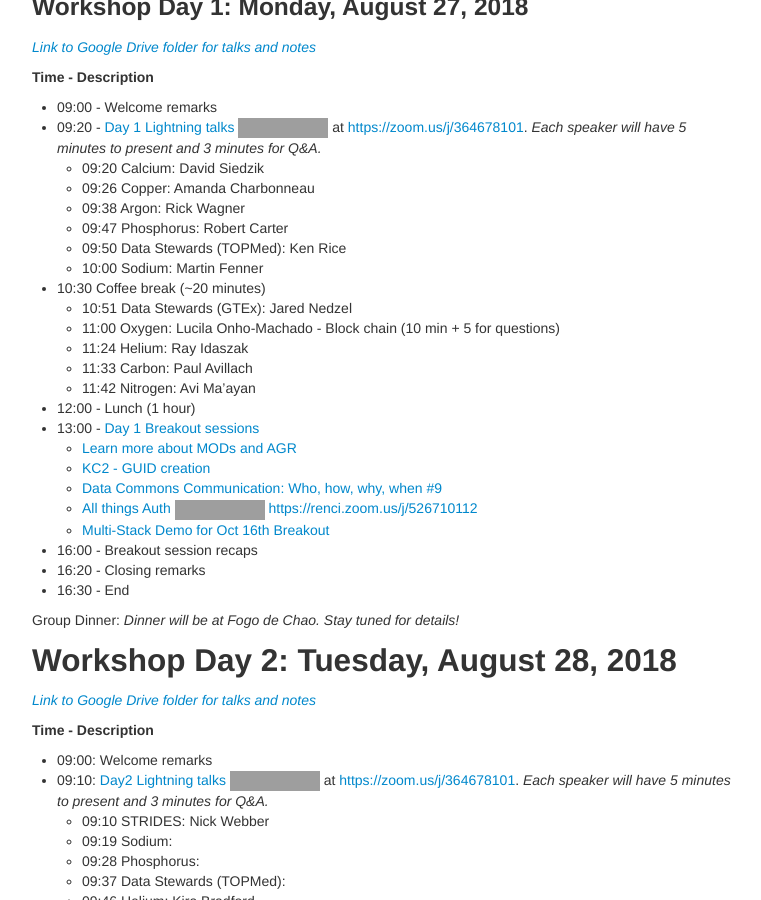
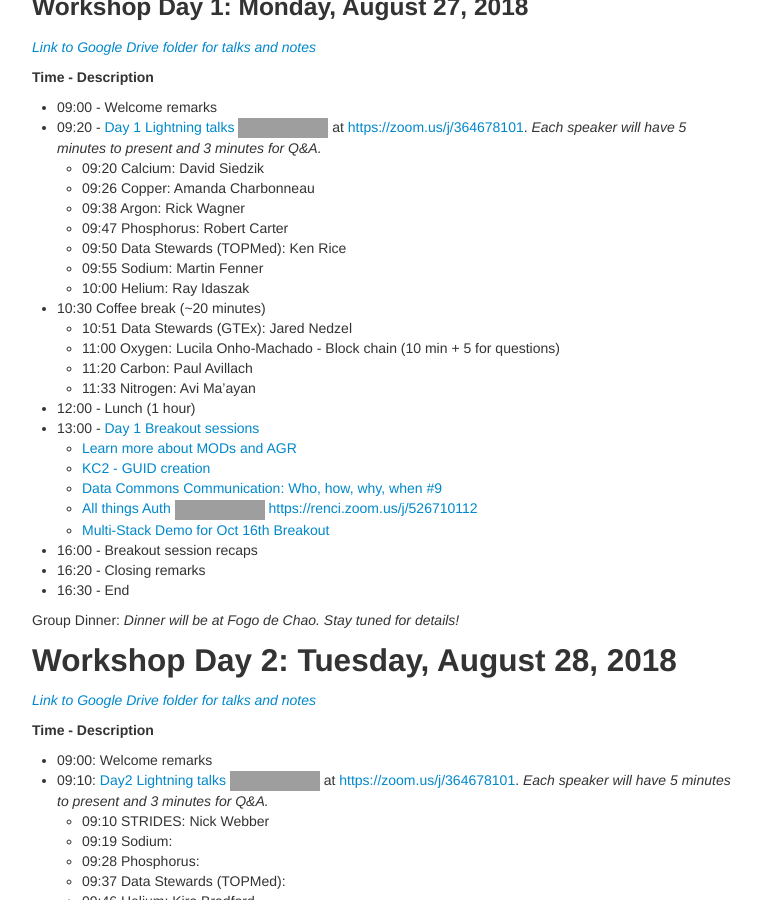
Before and after one commit to dcppc/2018-august-workshop, a Jekyll site: the page built from docs/agenda.md, in a window 1280 px wide and 900 px high, scrolled down 315 px, cut to the strip 0-900 px from the top of the window. Shown: the whole strip, without its empty margins (258-1019 px from the left). Built offline with Jekyll 4.4.1, drawn with Linux system fonts in a browser that asks for light colours; grey boxes are pictures that could not be loaded.

Commit message:
helium talk

```diff
--- a/docs/agenda.md
+++ b/docs/agenda.md
@@ -22,13 +22,13 @@ The workshop will take place on the 19th floor of the Equitable building. The li
 	- 09:38 Argon: Rick Wagner
 	- 09:47 Phosphorus: Robert Carter
 	- 09:50 Data Stewards (TOPMed): Ken Rice
-	- 10:00 Sodium: Martin Fenner
+	- 09:55 Sodium: Martin Fenner
+	- 10:00 Helium: Ray Idaszak
 - 10:30 Coffee break (~20 minutes)
 	- 10:51 Data Stewards (GTEx): Jared Nedzel
     - 11:00 Oxygen: Lucila Onho-Machado - Block chain (10 min + 5 for questions)
-	- 11:24 Helium: Ray Idaszak
-	- 11:33 Carbon: Paul Avillach
-	- 11:42 Nitrogen: Avi Ma'ayan
+	- 11:20 Carbon: Paul Avillach
+	- 11:33 Nitrogen: Avi Ma'ayan
 - 12:00 - Lunch (1 hour)
 - 13:00 - [Day 1 Breakout sessions](https://github.com/dcppc/2018-august-workshop/issues?utf8=✓&q=is%3Aopen+label%3A%22Day+1%22+%26+%22breakout+session%22)
 	- [Learn more about MODs and AGR](https://github.com/dcppc/2018-august-workshop/issues/4)
```
